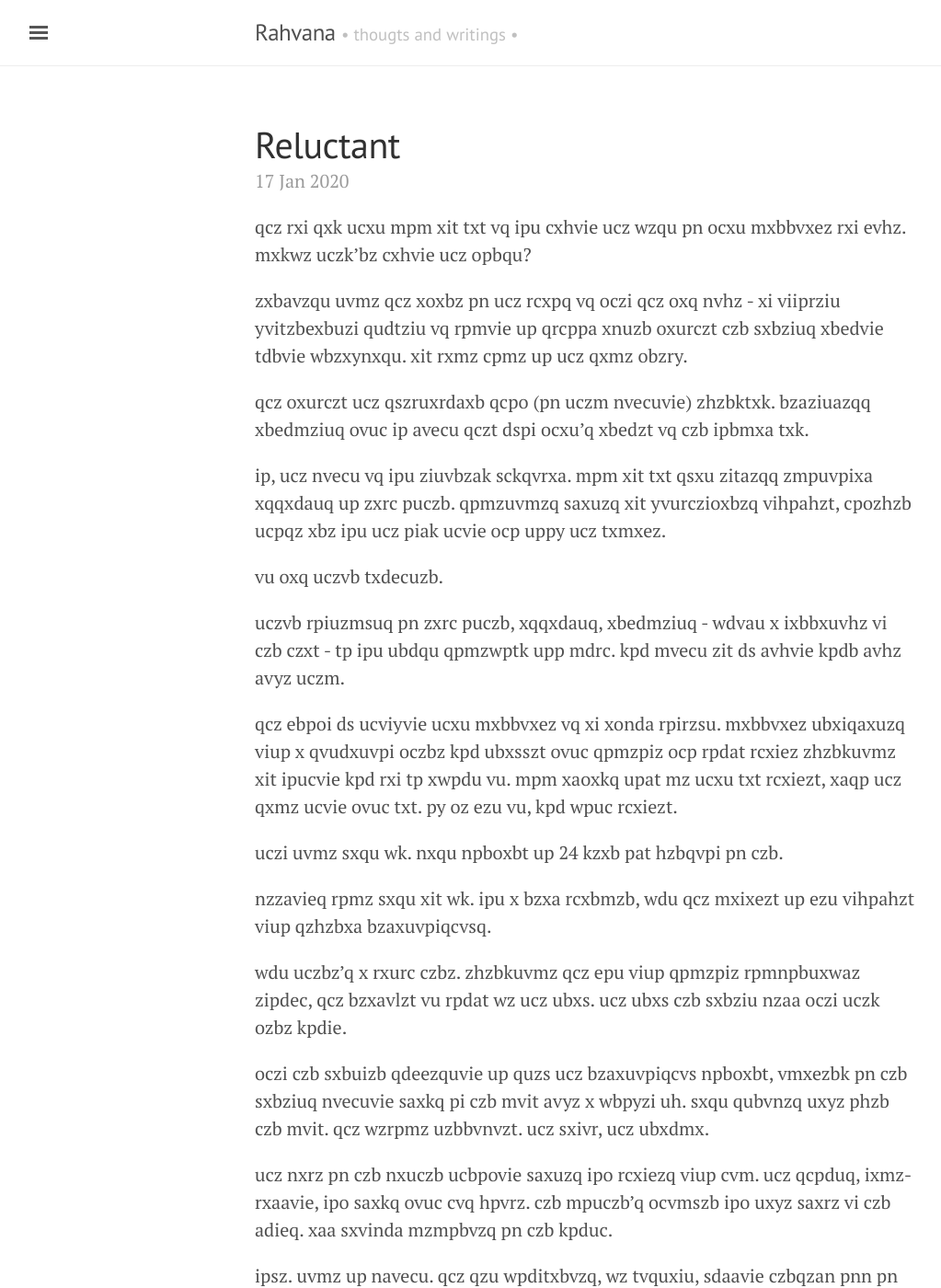
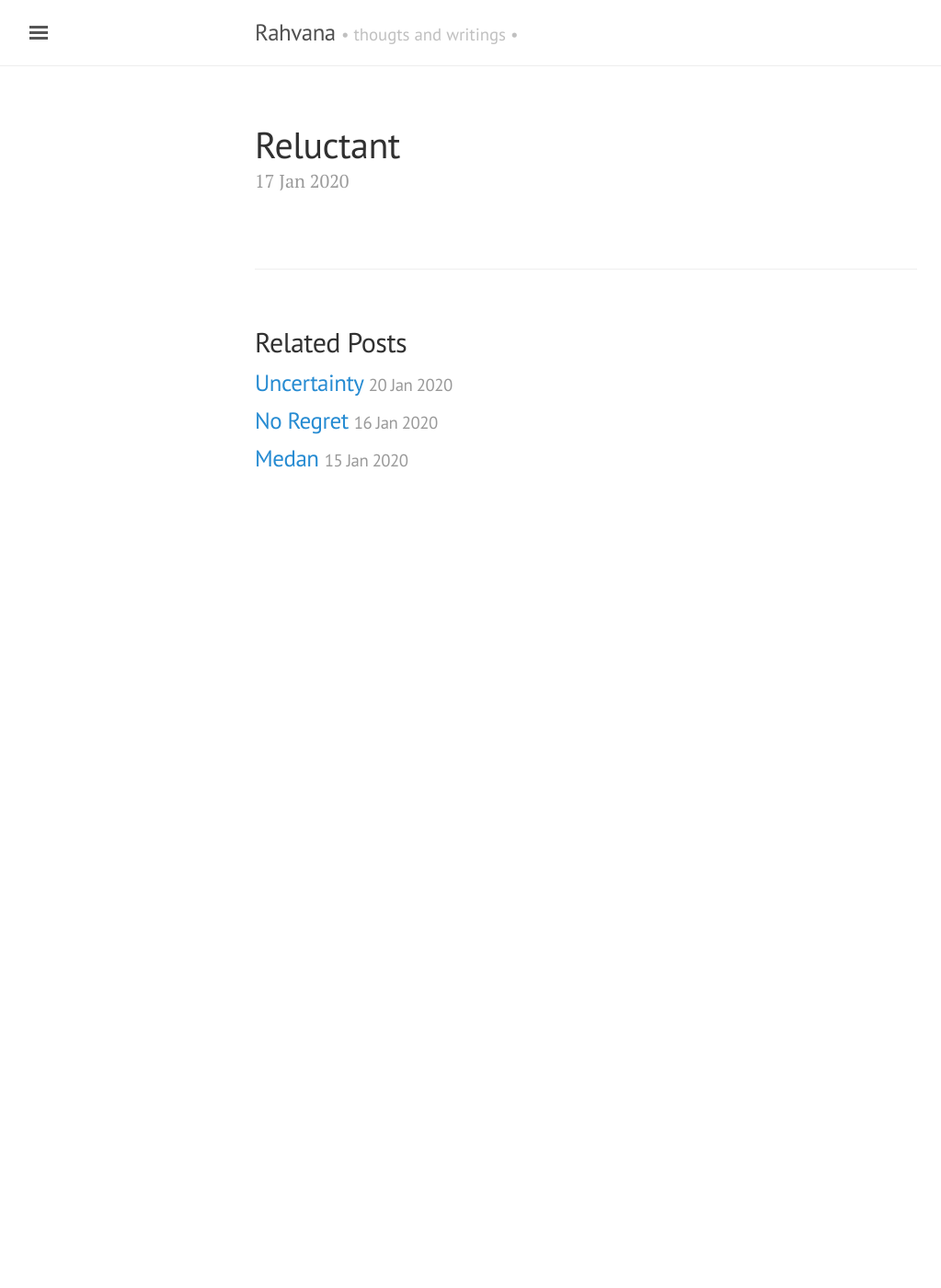
Before and after one commit to ronaatxendit/martabacc.github.io, a Jekyll site: the page built from _posts/2020-1-17-reluctant.md, in a window 1280 px wide and 1400 px high. Shown: the whole window at 92% size, without its empty margins (3-1026 px from the left). Built offline with Jekyll 4.4.1, drawn with Linux system fonts in a browser that asks for light colours; some of the changed text lies outside the part shown.

Commit message:
new post

```diff
--- a/_posts/2020-1-17-reluctant.md
+++ b/_posts/2020-1-17-reluctant.md
@@ -3,34 +3,38 @@
 title: Reluctant
 ---
 
-qcz rxi qxk ucxu mpm xit txt vq ipu cxhvie ucz wzqu pn ocxu mxbbvxez rxi evhz. mxkwz uczk'bz cxhvie ucz opbqu?
+<!--
 
-zxbavzqu uvmz qcz xoxbz pn ucz rcxpq vq oczi qcz oxq nvhz - xi viiprziu yvitzbexbuzi qudtziu vq rpmvie up qrcppa xnuzb oxurczt czb sxbziuq xbedvie tdbvie wbzxynxqu. xit rxmz cpmz up ucz qxmz obzry.
+she can say that mom and dad is not having the best of what marriage can give. maybe they're having the worst?
 
-qcz oxurczt ucz qszruxrdaxb qcpo (pn uczm nvecuvie) zhzbktxk. bzaziuazqq xbedmziuq ovuc ip avecu qczt dspi ocxu'q xbedzt vq czb ipbmxa txk.
+earliest time she aware of the chaos is when she was five - an innocent kindergarten student is coming to school after watched her parents arguing during breakfast. and came home to the same wreck.
 
-ip, ucz nvecu vq ipu ziuvbzak sckqvrxa. mpm xit txt qsxu zitazqq zmpuvpixa xqqxdauq up zxrc puczb. qpmzuvmzq saxuzq xit yvurczioxbzq vihpahzt, cpozhzb ucpqz xbz ipu ucz piak ucvie ocp uppy ucz txmxez.
+she watched the spectacular show (of them fighting) everyday. relentless arguments with no light shed upon what's argued is her normal day.
 
-vu oxq uczvb txdecuzb.
+no, the fight is not entirely physical. mom and dad spat endless emotional assaults to each other. sometimes plates and kitchenwares involved, however those are not the only thing who took the damage.
 
-uczvb rpiuzmsuq pn zxrc puczb, xqqxdauq, xbedmziuq - wdvau x ixbbxuvhz vi czb czxt - tp ipu ubdqu qpmzwptk upp mdrc. kpd mvecu zit ds avhvie kpdb avhz avyz uczm.
+it was their daughter.
 
-qcz ebpoi ds ucviyvie ucxu mxbbvxez vq xi xonda rpirzsu. mxbbvxez ubxiqaxuzq viup x qvudxuvpi oczbz kpd ubxsszt ovuc qpmzpiz ocp rpdat rcxiez zhzbkuvmz xit ipucvie kpd rxi tp xwpdu vu. mpm xaoxkq upat mz ucxu txt rcxiezt, xaqp ucz qxmz ucvie ovuc txt. py oz ezu vu, kpd wpuc rcxiezt.
+their contempts of each other, assaults, arguments - built a narrative in her head - do not trust somebody too much. you might end up living your live like them.
 
-uczi uvmz sxqu wk. nxqu npboxbt up 24 kzxb pat hzbqvpi pn czb.
+she grown up thinking that marriage is an awful concept. marriage translates into a situation where you trapped with someone who could change everytime and nothing you can do about it. mom always told me that dad changed, also the same thing with dad. ok we get it, you both changed.
 
-nzzavieq rpmz sxqu xit wk. ipu x bzxa rcxbmzb, wdu qcz mxixezt up ezu vihpahzt viup qzhzbxa bzaxuvpiqcvsq.
+then time past by. fast forward to 24 year old version of her.
 
-wdu uczbz'q x rxurc czbz. zhzbkuvmz qcz epu viup qpmzpiz rpmnpbuxwaz zipdec, qcz bzxavlzt vu rpdat wz ucz ubxs. ucz ubxs czb sxbziu nzaa oczi uczk ozbz kpdie.
+feelings come past and by. not a real charmer, but she managed to get involved into several relationships.
 
-oczi czb sxbuizb qdeezquvie up quzs ucz bzaxuvpiqcvs npboxbt, vmxezbk pn czb sxbziuq nvecuvie saxkq pi czb mvit avyz x wbpyzi uh. sxqu qubvnzq uxyz phzb czb mvit. qcz wzrpmz uzbbvnvzt. ucz sxivr, ucz ubxdmx.
+but there's a catch here. everytime she got into someone comfortable enough, she realized it could be the trap. the trap her parent fell when they were young.
 
-ucz nxrz pn czb nxuczb ucbpovie saxuzq ipo rcxiezq viup cvm. ucz qcpduq, ixmz-rxaavie, ipo saxkq ovuc cvq hpvrz. czb mpuczb'q ocvmszb ipo uxyz saxrz vi czb adieq. xaa sxvinda mzmpbvzq pn czb kpduc.
+when her partner suggesting to step the relationship forward, imagery of her parents fighting plays on her mind like a broken tv. past strifes take over her mind. she become terrified. the panic, the trauma.
 
-ipsz. uvmz up navecu. qcz qzu wpditxbvzq, wz tvquxiu, sdaavie czbqzan pnn pn zhzbkucvie bzaxuzt ovuc vu. bzexbtazqq ocxu qcz bzxaak nzau, nzxb vq xaa qcz zihvqvpizt.
+the face of her father throwing plates now changes into him. the shouts, name-calling, now plays with his voice. her mother's whimper now take place in her lungs. all painful memories of her youth.
 
-qcz izhzb cxhz npboxbt hvqvpiq pn zhzbk bzaxuvpiqcvs qcz cxt. xit mxk izhzb ovaa. ucz ixbbxuvhz pn xonda mxbbvxez, wzvie apryzt ovuc qpmzpiz ocp rxi rcxiez zhzbkuvmz, uzbbvnvzq czb.
+nope. time to flight. she set boundaries, be distant, pulling herself off of everything related with it. regardless what she really felt, fear is all she envisioned.
 
-<!-- xwrtznecvgyamipsjbqudhofkl Simple Substitution Cipher
+she never have forward visions of every relationship she had. and may never will. the narrative of awful marriage, being locked with someone who can change everytime, terrifies her.
+
+<!--
+
+xwrtznecvgyamipsjbqudhofkl Simple Substitution Cipher
 http://practicalcryptography.com/ciphers/simple-substitution-cipher/
 -->
```
